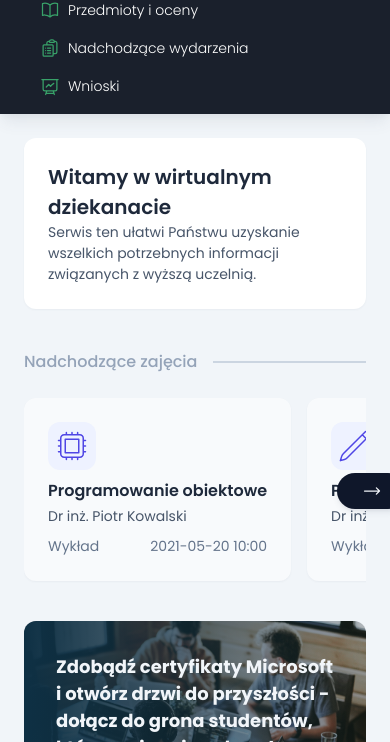
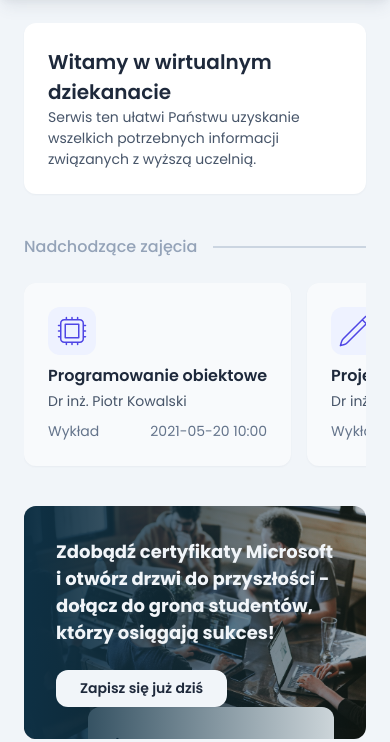
Before and after one commit to MaciejWiatr/projekt-wprowadzenie-web, a plain HTML site: page index.html in a window 390 px wide. Shown: the part 73-815 px from the top of the page. Drawn offline with Linux system fonts and the light colour scheme.

Commit message:
RWD Fixes

```diff
--- a/index.html
+++ b/index.html
@@ -43,12 +43,9 @@
           </svg>
         </button>
       </header>
-      <ul class="navigation-links navigation-links--active">
+      <ul class="navigation-links">
         <li class="navigation-link-wrapper">
-          <a
-            class="navigation-link navigation-link--active"
-            href="/grades.html"
-          >
+          <a class="navigation-link" href="/grades.html">
             <svg
               class="navigation-link--icon"
               xmlns="http://www.w3.org/2000/svg"
@@ -69,11 +66,7 @@
           >
         </li>
         <li class="navigation-link-wrapper">
-          <a
-            href="/events.html"
-            class="navigation-link navigation-link--active"
-            href="about.html"
-          >
+          <a href="/events.html" class="navigation-link" href="about.html">
             <svg
               class="navigation-link--icon"
               xmlns="http://www.w3.org/2000/svg"
@@ -94,10 +87,7 @@
           >
         </li>
         <li class="navigation-link-wrapper">
-          <a
-            class="navigation-link navigation-link--active"
-            href="/applications.html"
-          >
+          <a class="navigation-link" href="/applications.html">
             <svg
               class="navigation-link--icon"
               xmlns="http://www.w3.org/2000/svg"
--- a/styles/home.css
+++ b/styles/home.css
@@ -66,6 +66,15 @@
   overflow-x: hidden;
   padding-bottom: var(--p-md);
   scroll-behavior: smooth;
+}
+
+@media screen and (max-width: 768px) {
+  .home-classes-list {
+    overflow-x: auto;
+  }
+  .home-classes-scroll-button {
+    display: none;
+  }
 }
 
 .home-classes-list-item {
```
Also changed, not shown: applications.html (+4 -14 lines), events.html (+4 -14 lines), grades.html (+4 -14 lines), styles/events.css (+7 -0 lines).
